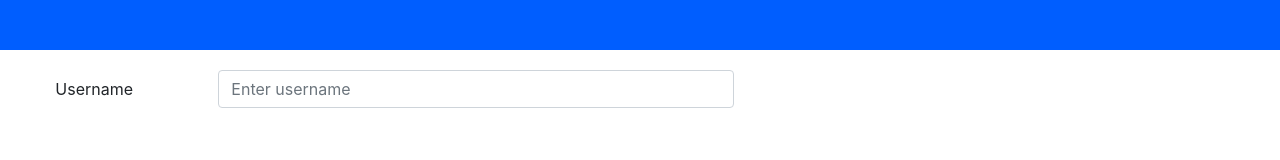
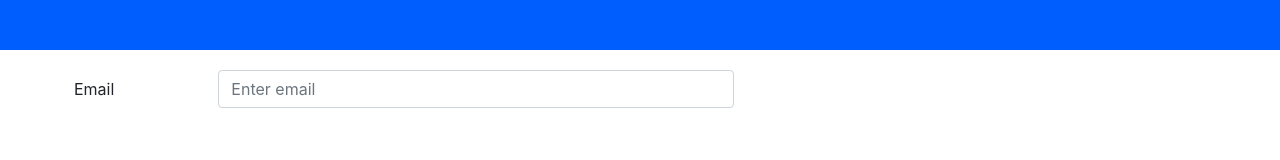
Before and after one commit to achall1/MorissetteApp, a React (Create React App) app in the folder frontend/: page /signin in a window 1280 px wide. Shown: the part 156-316 px from the top of the page. Built offline with nearby package versions, Linux system fonts and the light colour scheme.

Commit message:
Added correct interface for invalid sign in and added JWT to local storage

```diff
--- a/frontend/src/Components/signin.js
+++ b/frontend/src/Components/signin.js
@@ -9,6 +9,11 @@ import Footer from './footer'
 const Login  = () => {
     const [userEmail, setUserEmail] = useState("");
     const [userPassword, setPassword] = useState("");
+
+    const [show, setShow] = useState(false);
+    const handleClose = () => setShow(false);
+    const handleShow = () => setShow(true);
+
 
     const sendLogin = async (e) => {
         //This function will send a request through Axios to the backend route
@@ -22,8 +27,18 @@ const Login  = () => {
             "email": userEmail,
             "password": userPassword
         })
-        .then(() => console.log("Sign in apprroved"))
-        .catch(err =>  console.log("Axios request failed", err));
+        // You can get the information from the local storage by using JSON.parse()
+        // then you pass in the localStorage.getItem('UserAuth') and then the
+        // properties of the object
+        .then((res) => {
+            if(res.status === 200){
+                console.log("Successfully signed in and authenticated");
+                localStorage.setItem('UserAuth', JSON.stringify(res.data));
+                setShow(false)
+            }else if(res.status === 400){
+            }
+        })
+        .catch(err =>   setShow(true));
     }
     return (
         <div>
@@ -33,12 +48,12 @@ const Login  = () => {
                  </div>
                 <Form>
                         <Form.Group className="elem" as={Row}>
-                            <Form.Label column sm={2}>Username </Form.Label>
+                            <Form.Label column sm={2}>Email </Form.Label>
                             <Col sm={5}>
                             <Form.Control
                             name="username"
                             type="text"
-                            placeholder="Enter username"
+                            placeholder="Enter email"
                             onChange = { e => setUserEmail(e.target.value) }/>
                             </Col>
                         </Form.Group>
@@ -53,7 +68,11 @@ const Login  = () => {
                             onChange={ e => setPassword(e.target.value) }/>
                             </Col>
                         </Form.Group>
-
+                        {show ?
+                            <p style={{ color: 'red'}}> The email or password you entered was incorrect! </p>
+                            :
+                            null
+                        }
                         <Button
                         className="elem"
                         variant="primary"
@@ -68,6 +87,7 @@ const Login  = () => {
                 </Form>
                 <Footer />
              </Route>
+
         </div>
     )
 }
```
Also changed, not shown: 1 other file (tests, documents, lock files or other folders).
